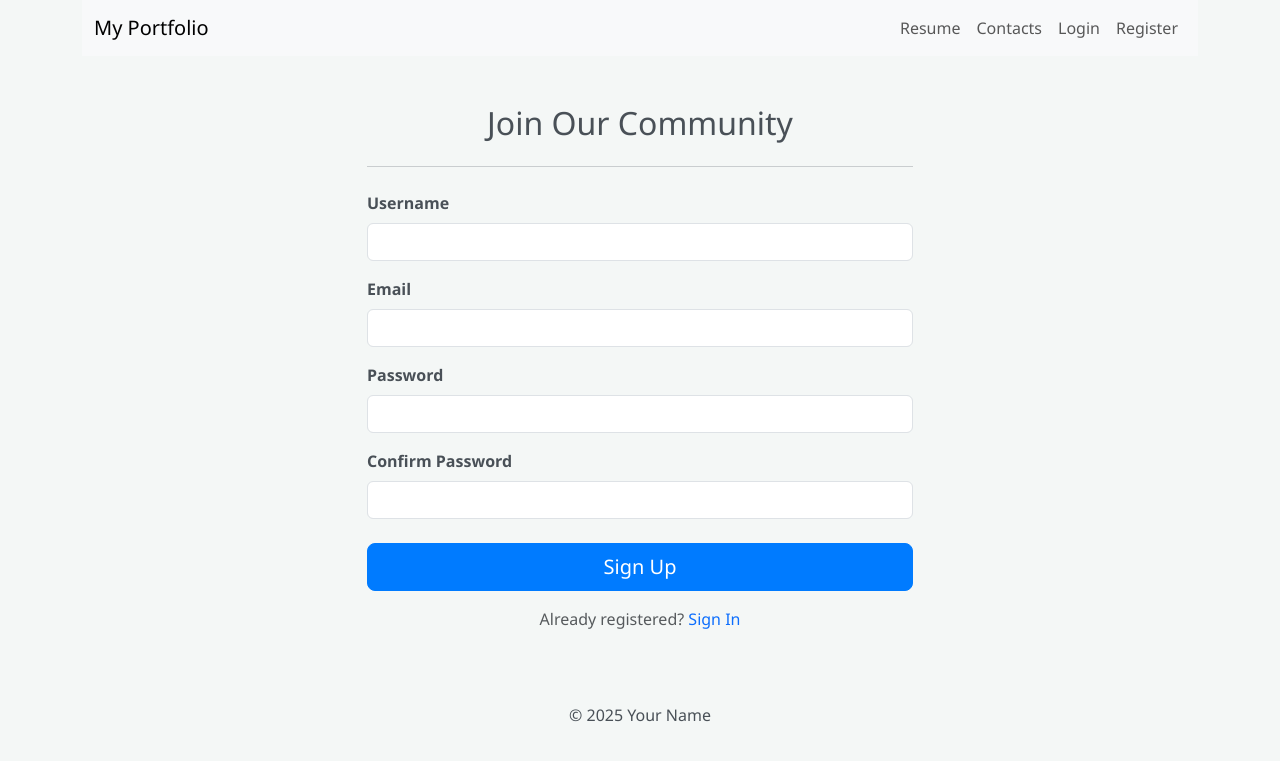
After one commit to SoldierrBoy/flask_app_lab, a Flask app: page /users/register in a window 1280 px wide. The commit adds this page. Shown: the top 761 px of the page. Run offline with Flask 3, Linux system fonts and the light colour scheme.

Commit message:
Finish Lab 9: Add user registration, login system and tests

```diff
--- a/app/config.py
+++ b/app/config.py
@@ -13,7 +13,7 @@ class DevelopmentConfig(Config):
 
 class TestingConfig(Config):
     TESTING = True
-    SQLALCHEMY_DATABASE_URI = 'sqlite:///:memory:'
+    SQLALCHEMY_DATABASE_URI = 'sqlite:///' + os.path.join(basedir, '../instance/test.sqlite')
     WTF_CSRF_ENABLED = False
 
 class ProductionConfig(Config):
--- a/app/templates/nav.html
+++ b/app/templates/nav.html
@@ -1,7 +1,10 @@
 <nav class="navbar navbar-expand-lg navbar-light bg-light mb-4">
     <div class="container">
         <a class="navbar-brand" href="{{ url_for('main.resume') }}">My Portfolio</a>
-        <div class="collapse navbar-collapse">
+        <button class="navbar-toggler" type="button" data-bs-toggle="collapse" data-bs-target="#navbarNav">
+            <span class="navbar-toggler-icon"></span>
+        </button>
+        <div class="collapse navbar-collapse" id="navbarNav">
             <ul class="navbar-nav ms-auto">
                 <li class="nav-item">
                     <a class="nav-link" href="{{ url_for('main.resume') }}">Resume</a>
@@ -9,16 +12,25 @@
                 <li class="nav-item">
                     <a class="nav-link" href="{{ url_for('main.contacts') }}">Contacts</a>
                 </li>
-                {% if session.username %}
+
+                {% if current_user.is_authenticated %}
                     <li class="nav-item">
-                        <a class="nav-link" href="{{ url_for('users.profile') }}">Profile</a>
+                        <a class="nav-link fw-bold" href="{{ url_for('users.profile') }}">
+                            <i class="fas fa-user-circle"></i> Profile ({{ current_user.username }})
+                        </a>
                     </li>
+                <li class="nav-item">
+                    <a class="nav-link" href="{{ url_for('users.users_list') }}">Users</a>
+                </li>
                 {% else %}
                     <li class="nav-item">
                         <a class="nav-link" href="{{ url_for('users.login') }}">Login</a>
                     </li>
+                    <li class="nav-item">
+                        <a class="nav-link" href="{{ url_for('users.register') }}">Register</a>
+                    </li>
                 {% endif %}
-            </ul>
+                </ul>
         </div>
     </div>
 </nav>
--- /dev/null
+++ b/app/users/forms.py
@@ -0,0 +1,42 @@
+from app import db
+from flask_wtf import FlaskForm
+from wtforms import StringField, PasswordField, SubmitField, BooleanField
+from wtforms.validators import DataRequired, Length, Email, EqualTo, ValidationError
+from app.users.models import User
+
+class RegistrationForm(FlaskForm):
+    username = StringField('Username', validators=[
+        DataRequired(),
+        Length(min=4, max=20, message="Username must be between 4 and 20 chars")
+    ])
+    email = StringField('Email', validators=[
+        DataRequired(),
+        Email(message="Invalid email address")
+    ])
+    password = PasswordField('Password', validators=[
+        DataRequired(),
+        Length(min=6, message="Password must be at least 6 characters long")
+    ])
+    confirm_password = PasswordField('Confirm Password', validators=[
+        DataRequired(),
+        EqualTo('password', message='Passwords must match')
+    ])
+    submit = SubmitField('Sign Up')
+
+    # Валідатори для перевірки унікальності
+    def validate_username(self, username):
+        user = db.session.scalar(db.select(User).where(User.username == username.data))
+        if user:
+            raise ValidationError('This username is already taken.')
+
+    def validate_email(self, email):
+        user = db.session.scalar(db.select(User).where(User.email == email.data))
+        if user:
+            raise ValidationError('This email is already registered.')
+
+# Перенесена і оновлена форма входу
+class LoginForm(FlaskForm):
+    username = StringField('Username', validators=[DataRequired()])
+    password = PasswordField('Password', validators=[DataRequired()])
+    remember = BooleanField('Remember Me')
+    submit = SubmitField('Login')
--- /dev/null
+++ b/app/users/templates/users/register.html
@@ -0,0 +1,57 @@
+{% extends "base.html" %}
+
+{% block title %}Sign Up{% endblock %}
+
+{% block content %}
+<div class="row justify-content-center">
+    <div class="col-md-6">
+        <h2 class="mb-4 text-center">Join Our Community</h2>
+        <hr class="mb-4">
+
+        <form method="POST" action="" novalidate>
+            {{ form.hidden_tag() }}
+
+            <div class="mb-3">
+                {{ form.username.label(class="form-label fw-bold") }}
+                {{ form.username(class="form-control" + (" is-invalid" if form.username.errors else "")) }}
+                {% for error in form.username.errors %}
+                    <div class="invalid-feedback">{{ error }}</div>
+                {% endfor %}
+            </div>
+
+            <div class="mb-3">
+                {{ form.email.label(class="form-label fw-bold") }}
+                {{ form.email(class="form-control" + (" is-invalid" if form.email.errors else "")) }}
+                {% for error in form.email.errors %}
+                    <div class="invalid-feedback">{{ error }}</div>
+                {% endfor %}
+            </div>
+
+            <div class="mb-3">
+                {{ form.password.label(class="form-label fw-bold") }}
+                {{ form.password(class="form-control" + (" is-invalid" if form.password.errors else "")) }}
+                {% for error in form.password.errors %}
+                    <div class="invalid-feedback">{{ error }}</div>
+                {% endfor %}
+            </div>
+
+            <div class="mb-4">
+                {{ form.confirm_password.label(class="form-label fw-bold") }}
+                {{ form.confirm_password(class="form-control" + (" is-invalid" if form.confirm_password.errors else "")) }}
+                {% for error in form.confirm_password.errors %}
+                    <div class="invalid-feedback">{{ error }}</div>
+                {% endfor %}
+            </div>
+
+            <div class="d-grid">
+                {{ form.submit(class="btn btn-primary btn-lg") }}
+            </div>
+        </form>
+
+        <div class="mt-3 text-center">
+            <span class="text-muted">Already registered?</span>
+            <a href="{{ url_for('users.login') }}" class="text-decoration-none">Sign In</a>
+        </div>
+    </div>
+</div>
+{% endblock %}
--- a/app/users/views.py
+++ b/app/users/views.py
@@ -1,87 +1,82 @@
 from flask import Blueprint, render_template, request, redirect, url_for, session, flash, make_response
-from app.forms import ContactForm, LoginForm
+from flask_login import login_user, current_user, logout_user, login_required
+from app import db, bcrypt
+from .models import User
+from .forms import LoginForm, RegistrationForm  # <-- Беремо форми з папки users
+
 users_bp = Blueprint('users', __name__, template_folder='templates')
+
+
+@users_bp.route('/register', methods=['GET', 'POST'])
+def register():
+    if current_user.is_authenticated:
+        return redirect(url_for('users.profile'))
+
+    form = RegistrationForm()
+    if form.validate_on_submit():
+        # 1. Хешуємо пароль
+        hashed_pw = bcrypt.generate_password_hash(form.password.data).decode('utf-8')
+
+        # 2. Створюємо юзера
+        user = User(username=form.username.data, email=form.email.data, password=hashed_pw)
+
+        # 3. Зберігаємо
+        db.session.add(user)
+        db.session.commit()
+
+        flash('Account created successfully! Please log in.', 'success')
+        return redirect(url_for('users.login'))
+
+    return render_template('users/register.html', title='Register', form=form)
+
+
 @users_bp.route('/login', methods=['GET', 'POST'])
 def login():
+    if current_user.is_authenticated:
+        return redirect(url_for('users.profile'))
+
     form = LoginForm()
+    if form.validate_on_submit():
+        # Шукаємо юзера в БД
+        user = db.session.scalar(db.select(User).where(User.username == form.username.data))
 
-    if form.validate_on_submit():
+        # Перевіряємо пароль через bcrypt
+        if user and bcrypt.check_password_hash(user.password, form.password.data):
+            login_user(user, remember=form.remember.data)
+            flash(f'Welcome back, {user.username}!', 'success')
 
-        username = form.username.data
-        password = form.password.data
-        remember = form.remember.data
+            next_page = request.args.get('next')
+            return redirect(next_page) if next_page else redirect(url_for('users.profile'))
+        else:
+            flash('Login failed. Please check identifier and password.', 'danger')
 
-        if username == 'user1' and password == '12345':
-            session['username'] = username
+    return render_template('users/login.html', title='Login', form=form)
+@users_bp.route('/profile', methods=['GET', 'POST'])
+@login_required
+def profile():
 
-            remember_message = " (Ти обрав 'Remember Me')" if remember else ""
-            flash(f'Вітаємо, {username}! Ви успішно увійшли.' + remember_message, 'success')
+    return render_template('users/profile.html', title='Profile', user=current_user)
 
-            return redirect(url_for('users.profile'))
-        else:
-            flash('Неправильне ім\'я користувача або пароль.', 'danger')
 
-    return render_template('users/login.html', form=form, title="Login")
+@users_bp.route('/logout', methods=['POST'])
+@login_required
+def logout():
+    logout_user()
+    flash('You have been logged out.', 'info')
+    return redirect(url_for('users.login'))
 
-@users_bp.route('/profile', methods=['GET', 'POST'])
-def profile():
-    if 'username' not in session:
-        flash('Please login first.', 'warning')
-        return redirect(url_for('users.login'))
-
-    theme = request.cookies.get('theme', 'light')
-    response = make_response(render_template('users/profile.html', cookies=request.cookies, theme=theme))
-
-    if request.method == 'POST':
-        action = request.form.get('action')
-
-        if action == 'add':
-            key = request.form.get('cookie_key')
-            value = request.form.get('cookie_value')
-            expiry = request.form.get('cookie_expiry')
-            if key and value:
-                flash(f"Cookie '{key}' added.", 'success')
-                if expiry:
-                    response.set_cookie(key, value, max_age=int(expiry))
-                else:
-                    response.set_cookie(key, value)
-
-        elif action == 'delete':
-            key_to_delete = request.form.get('cookie_key_delete')
-            if key_to_delete in request.cookies:
-                flash(f"Cookie '{key_to_delete}' deleted.", 'info')
-                response.delete_cookie(key_to_delete)
-            else:
-                flash(f"Cookie '{key_to_delete}' not found.", 'warning')
-
-        elif action == 'delete_all':
-            for key in request.cookies.keys():
-                if key != 'session': # Не видаляємо саму сесію
-                    response.delete_cookie(key)
-            flash('All cookies have been deleted.', 'info')
-
-    return response
 
 @users_bp.route('/set-theme/<theme>')
 def set_theme(theme):
-    response = make_response(redirect(url_for('users.profile')))
-    response.set_cookie('theme', theme, max_age=60*60*24*30)
-    flash(f'Theme set to {theme}.', 'info')
+    if theme in ['light', 'dark']:
+        response = make_response(redirect(request.referrer or url_for('users.profile')))
+        response.set_cookie('theme', theme, max_age=60 * 60 * 24 * 30)
+    else:
+        response = make_response(redirect(request.referrer or url_for('users.profile')))
     return response
 
-@users_bp.route("/hi/<string:name>")
-def greetings(name):
-    age = request.args.get("age")
-    return render_template("users/hi.html", name=name.upper(), age=age)
-
-@users_bp.route("/admin")
-def admin():
-    return redirect(url_for("users.greetings", name="Administrator"))
-
-
-
-@users_bp.route('/logout', methods=['POST'])
-def logout():
-    session.pop('username', None)
-    flash('You have been logged out.', 'info')
-    return redirect(url_for('users.login'))
+@users_bp.route('/users')
+@login_required
+def users_list():
+    users = db.session.scalars(db.select(User).order_by(User.id)).all()
+    return render_template('users/users_list.html', title='Users List', users=users, count=len(users))
```
Also changed, not shown: app/__init__.py (+20 -14 lines), app/posts/templates/posts/add_post.html (+41 -74 lines), app/users/models.py (+17 -2 lines), app/users/templates/users/users_list.html (added, +50 -0 lines), tests/test_posts.py (+25 -38 lines), tests/test_product_bp.py (deleted, +0 -30 lines), tests/test_user_bp.py (+47 -11 lines), instance/data.sqlite, instance/test.sqlite (added).
